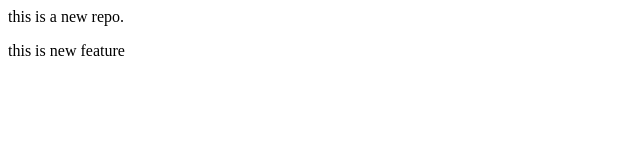
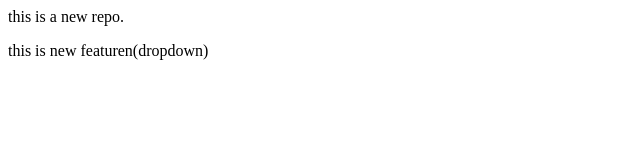
Before and after one commit to nileshshindee/localrepo, a plain HTML site: page index.html in a window 1280 px wide. Shown: the full height of the page, 0-640 px from the left. Drawn offline with Linux system fonts and the light colour scheme.

```diff
--- a/index.html
+++ b/index.html
@@ -1,2 +1,2 @@
 <p>this is a new repo.</p>
-<p>this is new feature</p>
+<p>this is new featuren(dropdown)</p>
```
